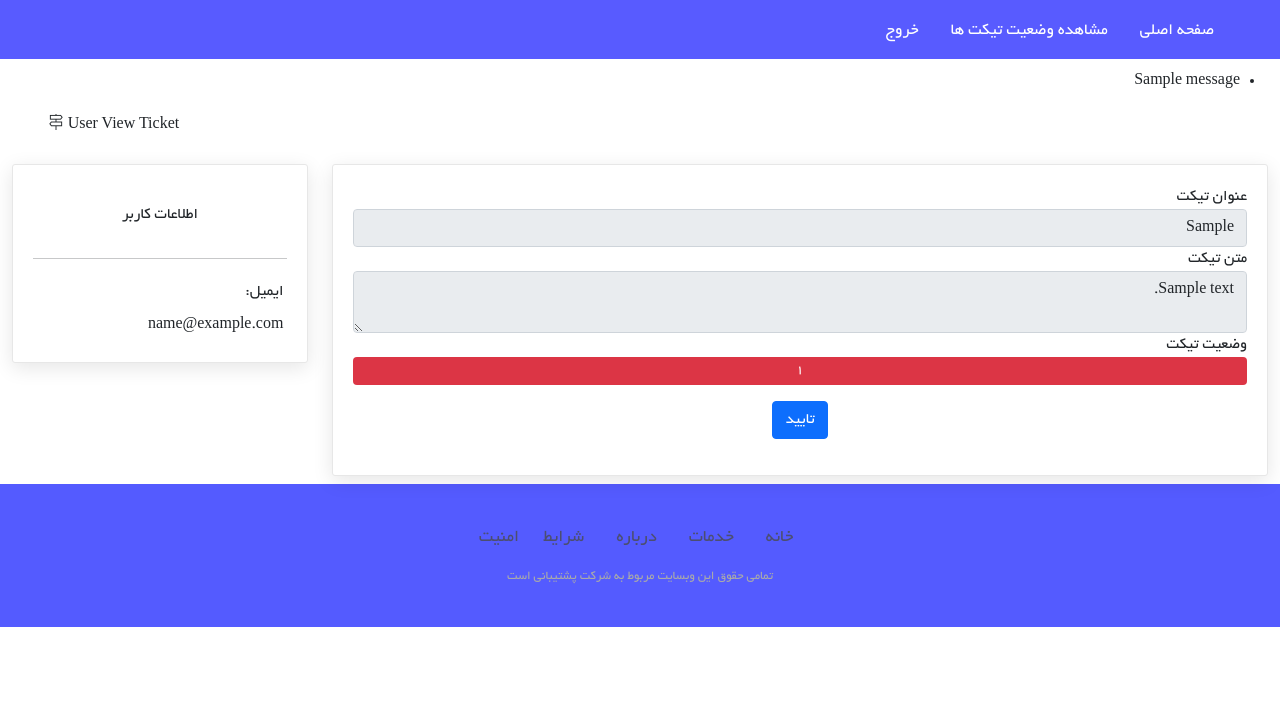
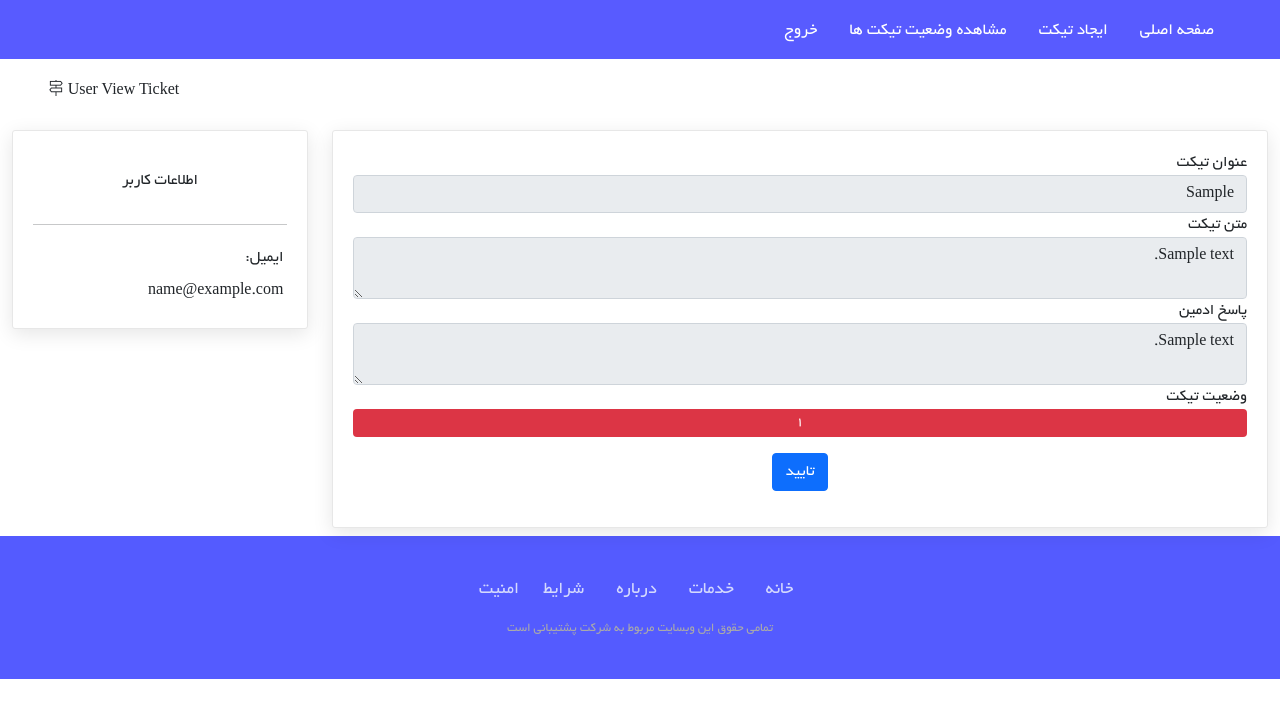
Before and after one commit to thesaeid/ticketing_project, a Django app: page /view_ticket/1 in a window 1280 px wide. Shown: the top 718 px of the page. Run offline with Django 4.2, Linux system fonts and the light colour scheme; a user stored in the database is signed in; tables that the repository leaves empty hold one stand-in row (values such as "Sample post"); one stand-in notice (Sample message) is shown; parts of the project's set-up code (start-up, migrations or seed data) failed here and were passed over; some libraries are stand-ins or nearby versions.

```diff
--- a/authenticating/views.py
+++ b/authenticating/views.py
@@ -32,7 +32,7 @@ def login_view(request):
                     user.email == "user@ticket.com"
                     and user.password == form.cleaned_data["password"]
                 ):
-                    return redirect("submit_ticket")
+                    return redirect("/")
 
                 else:
                     form = Login()
--- a/static/css/footer.css
+++ b/static/css/footer.css
@@ -5,7 +5,7 @@
     font-family: B Nazanin;
     padding: 40px 0;
     background-color: rgb(84, 91, 255);
-    color: #4b4c4d;
+    color: #f5f9fd;
 }
 
 .footer-basic ul {
--- a/templates/partial/menu.html
+++ b/templates/partial/menu.html
@@ -3,12 +3,12 @@
 
     <a href="{% url 'index' %}">صفحه اصلی</a>
     {% if user.username == "admin" %}
-      <a href="{% url 'admin_view_all_tickets' %}"> پاسخگویی </a>
-      <a href="{% url 'admin_view_all_tickets' %}">مشاهده وضعیت تیکت ها</a>
+      <a href="{% url 'admin_view_all_tickets' %}">پاسخگویی و مشاهده تیکت ها</a>
     {% else %}
+    <a href="{% url 'submit_ticket' %}">ایجاد تیکت</a>
       <a href="{% url 'user_tickets' %}">مشاهده وضعیت تیکت ها</a>
     {% endif %}
-    <a href="{% url 'logout' %}">خروج </a>
+    <a href="{% url 'logout' %}">خروج</a>
     {% else %}
     <a href="{% url 'login' %}">ورود</a>
     {% endif %}
--- a/templates/ticketing/admin_view_all_tickets/admin_view_all_tickets.html
+++ b/templates/ticketing/admin_view_all_tickets/admin_view_all_tickets.html
@@ -27,7 +27,7 @@
         <div class="row">
             <div class="col-lg-9">
                 <div class="card main-page-table">
-                    <span> لیست تیکت‌های کاربران </span>
+                    <span> لیست تیکت‌ های کاربران </span>
                     <div class="table-responsive">
 
                         <table class="table table-hover">
--- a/templates/ticketing/index/index.html
+++ b/templates/ticketing/index/index.html
@@ -3,7 +3,7 @@
 {% load static %}
 {% block title %} صفحه اصلی {% endblock %}
 {% block head %}
-     <meta charset="UTF-8">
+    <meta charset="UTF-8">
     <meta http-equiv="X-UA-Compatible" content="IE=edge">
     <meta name="viewport" content="width=device-width, initial-scale=1.0">
     <link rel="stylesheet" type="text/css" href="{% static 'css/index.css' %}">
@@ -57,7 +57,7 @@
                 <div class="card">
 
                     <div class="stat-widget-one">
-                        <div class="stat-icon dib"><i class="ti-headphone-alt color-pink border-pink"></i>
+                        <div class="stat-icon dib"><i class="ti-headphone-alt color-danger border-warning"></i>
                         </div>
                         <div class="stat-content dib">
                             <div class="stat-text">تیکت های در حال بررسی</div>
--- a/templates/ticketing/submitticket/submitticket.html
+++ b/templates/ticketing/submitticket/submitticket.html
@@ -50,9 +50,7 @@
                     <p>اطلاعات کاربر</p>
                     <hr>
                     <p>ایمیل: </p>
-                    <p>{{ user.email}}</p>
-                    <a href="#" class="btn btn-block btn-danger main-page-update-btn">بروزرسانی</a>
-
+                    <p>{{ user.email }}</p>
                 </div>
             </div>
 
--- a/templates/ticketing/user_view_ticket/view_ticket.html
+++ b/templates/ticketing/user_view_ticket/view_ticket.html
@@ -15,13 +15,6 @@
 
 
 {% block content %}
-    {% if messages %}
-        <ul class="messages">
-            {% for message in messages %}
-            <li{% if message.tags %} class="{{ message.tags }}"{% endif %}>{{ message }}</li>
-            {% endfor %}
-        </ul>
-    {% endif %}
     <div class="container-fluid">
         <div class="row container-fluid main-page-top">
             <span class="current-location-text">
@@ -34,12 +27,33 @@
         <div class="row">
             <div class="col-lg-9">
                 <div class="card">
+                    {% if response %}
+                    <label for="" class="db">عنوان تیکت</label>
+                    <input readonly type="text" class="form-control" value={{ response.ticket.title }}>
+                    <label class="db">متن تیکت</label>
+                    <textarea readonly name="" id=""
+                        class="form-control">{{ response.ticket.description }}</textarea>
+                    <label class="db">پاسخ ادمین</label>
+                    <textarea readonly name="" id=""
+                            class="form-control">{{ response.message }}</textarea>
+                    <label class="db">وضعیت تیکت</label>
+                    {% if ticket.status == 'بررسی شده' %}
+                        <td><span class="badge badge-success">{{  response.ticket.status }}</span></td>
+                    {% elif ticket.status == 'درحال بررسی' %}
+                        <td><span class="badge badge-warning">{{  response.ticket.status }}</span></td>
+                    {% else %}
+                        <td><span class="badge badge-danger">{{  response.ticket.status }}</span></td>
+                    {% endif %}
+                    {% endif %}
+
+                    {% if ticket %}
                     <label for="" class="db">عنوان تیکت</label>
                     <input readonly type="text" class="form-control" value={{ ticket.title }}>
                     <label class="db">متن تیکت</label>
                     <textarea readonly name="" id=""
                         class="form-control">{{ ticket.description }}</textarea>
-
+                    <label class="db">پاسخ ادمین</label>
+                    <textarea readonly name="" id="" class="form-control">پاسخی ثبت نشده است.</textarea>
                     <label class="db">وضعیت تیکت</label>
                     {% if ticket.status == 'بررسی شده' %}
                         <td><span class="badge badge-success">{{ ticket.status }}</span></td>
@@ -48,6 +62,8 @@
                     {% else %}
                         <td><span class="badge badge-danger">{{ ticket.status }}</span></td>
                     {% endif %}
+                    {% endif %}
+
                     <div class="text-center py-3">
                         <a href="{% url 'user_tickets' %}"><button type="submit" class="btn btn-primary">تایید</button></a>
                     </div>
@@ -58,8 +74,12 @@
                         <p>اطلاعات کاربر</p>
                         <hr>
                         <span>ایمیل: </span>
-                        <span>{{ ticket.user.email }}</span>
-
+                        {% if response %}
+                            <span>{{ response.ticket.user.email }}</span>
+                        {% endif %}
+                        {% if ticket %}
+                            <span>{{ ticket.user.email }}</span>
+                        {% endif %}
                     </div>
                 </div>
             </div>
--- a/ticketing/models.py
+++ b/ticketing/models.py
@@ -51,4 +51,4 @@ class ResponseTicket(models.Model):
     ticket = models.OneToOneField(
         Ticketing, on_delete=models.CASCADE, related_name="ticket"
     )
-    message = models.CharField(max_length=32, default="")
+    message = models.CharField(max_length=32, default="", null=True, blank=True)
--- a/ticketing/views.py
+++ b/ticketing/views.py
@@ -53,13 +53,13 @@ def submit_ticket(request):
                 title = data["title"]
                 phone_number = data["phone_number"]
                 description = data["description"]
-                ticket = Ticketing.objects.create(
+                Ticketing.objects.create(
                     user=user,
                     title=title,
                     phone_number=phone_number,
                     description=description,
                 )
-                return redirect(f"/user_tickets/{ticket.id}")
+                return redirect("/user_tickets")
             else:
                 print(form.data)
                 return HttpResponse("not ok")
@@ -90,14 +90,29 @@ def user_tickets(request):
 @login_required
 def view_ticket(request, ticket_id):
     ticket = get_object_or_404(Ticketing, id=ticket_id)
-    if ticket.user_id == request.user.id:
-        return render(
-            request,
-            "ticketing/user_view_ticket/view_ticket.html",
-            {"ticket": ticket},
-        )
+    response = (
+        ResponseTicket.objects.select_related("ticket")
+        .filter(ticket__id=ticket_id)
+        .first()
+    )
+    if response:
+        if response.ticket.user_id == request.user.id:
+            return render(
+                request,
+                "ticketing/user_view_ticket/view_ticket.html",
+                {"response": response},
+            )
+        else:
+            return HttpResponse("You are not authorized to view this ticket")
     else:
-        return HttpResponse("You are not authorized to view this ticket")
+        if ticket.user_id == request.user.id:
+            return render(
+                request,
+                "ticketing/user_view_ticket/view_ticket.html",
+                {"ticket": ticket},
+            )
+        else:
+            return HttpResponse("You are not authorized to view this ticket")
 
 
 @login_required
```
Also changed, not shown: templates/partial/footer.html (+0 -85 lines).
